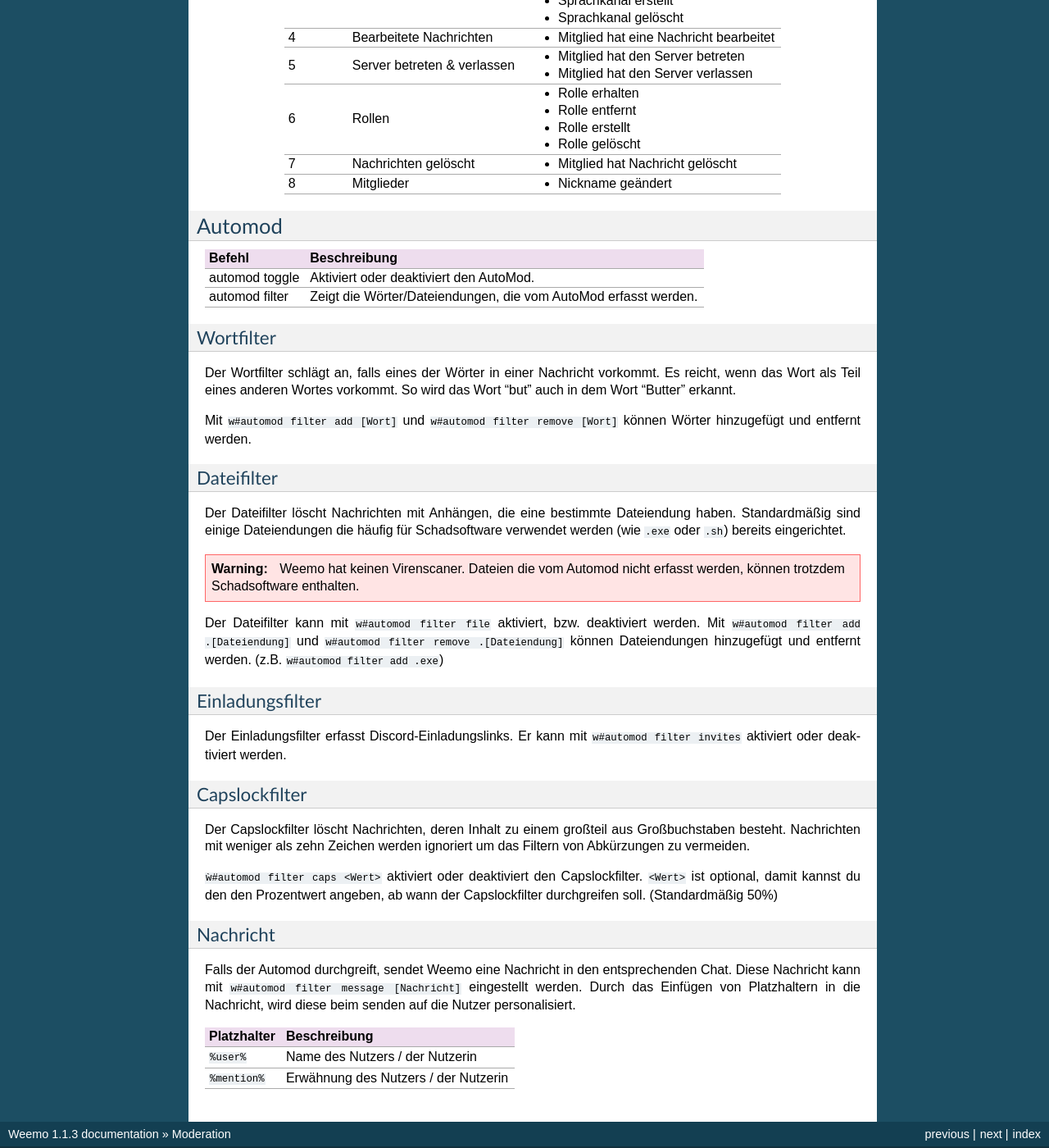
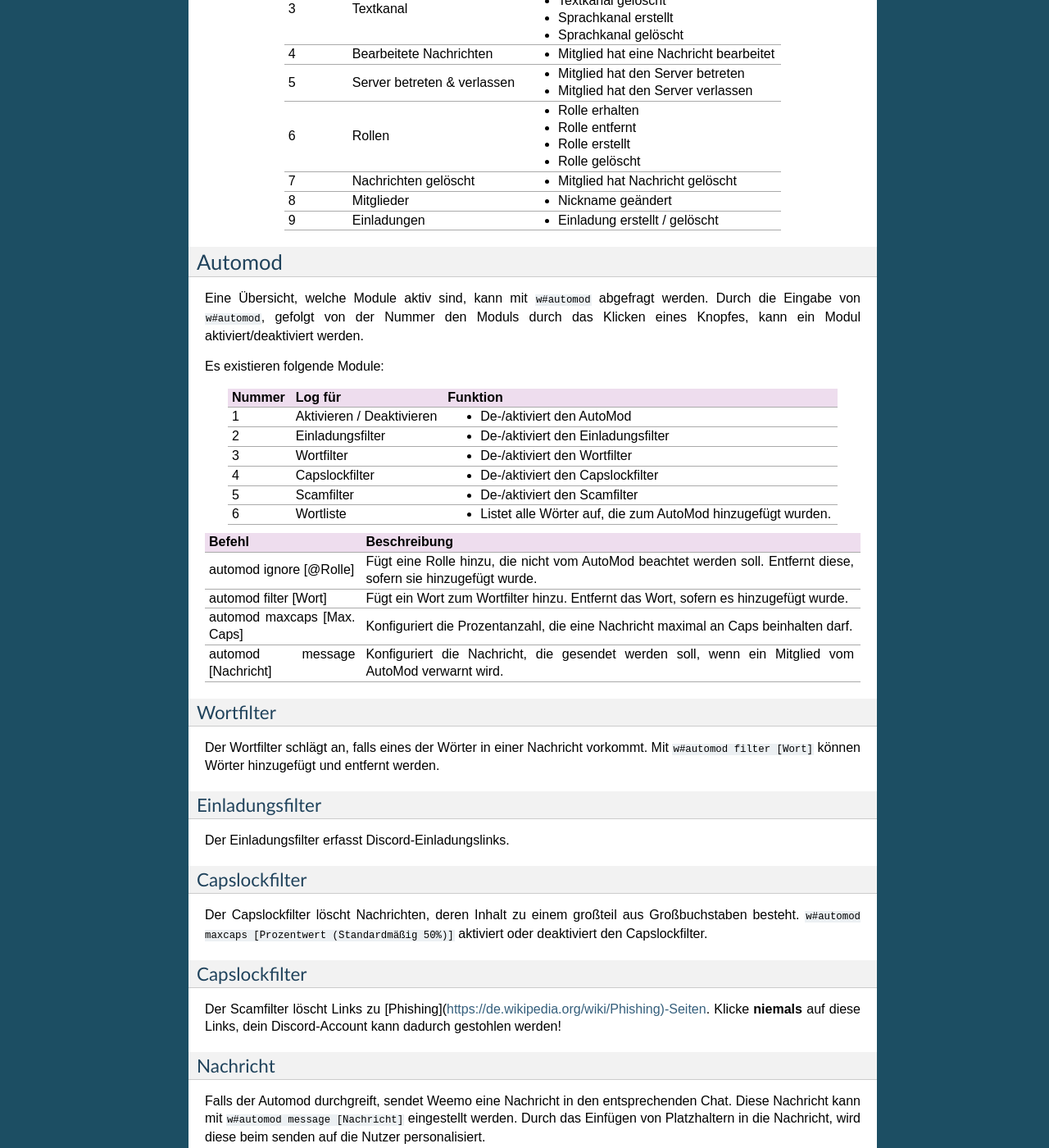
Before and after one commit to niborus/weemo-doc, a Sphinx documentation site: the page built from docs/moderation.rst, in a window 1280 px wide and 1400 px high, scrolled down 2678 px. Shown: the whole window at 82% size. Built offline with Sphinx 7.4.7, drawn with Linux system fonts in a browser that asks for light colours; some of the changed text lies outside the part shown.

Commit message:
Update outdated docs (AutoMod, Modlog)

```diff
--- a/docs/moderation.rst
+++ b/docs/moderation.rst
@@ -114,7 +114,7 @@
 Alias: ``cc``
 
 Löscht die letzten Nachrichten in einem Kanal.
-Die ``Anzahl`` der zu löschenden Nachrichten muss zwischen zwei und 100 liegen.
+Die ``Anzahl`` der zu löschenden Nachrichten muss zwischen 1 und 150 liegen.
 
 Nachrichten, die zu alt sind, können nicht von Weemo gelöscht werden.
 
@@ -152,10 +152,10 @@
 Mit ``w#modlog setchannel [logchannel]`` kann ein Textkanal als Modlog-Kanal eingestellt werden.
 
 Eine Übersicht, welche Module aktiv sind, kann mit ``w#modlog`` abgefragt werden.
-Durch die eingabe von ``w#modlog``, gefolgt von der Nummer den Moduls in einer zweiten Nachricht,
+Durch die Eingabe von ``w#modlog``, gefolgt von der Nummer den Moduls durch das Klicken eines Knopfes,
 kann eine Modul aktiviert/deaktiviert werden.
 
-Es exestieren folgende Module:
+Es existieren folgende Module:
 
 +--------+-----------------------------+------------------------------------------+
 | Nummer | Log für                     | Beinhaltet                               |
@@ -194,62 +194,73 @@
 +--------+-----------------------------+------------------------------------------+
 |      8 | Mitglieder                  | - Nickname geändert                      |
 +--------+-----------------------------+------------------------------------------+
+|      9 | Einladungen                 | - Einladung erstellt / gelöscht          |
++--------+-----------------------------+------------------------------------------+
 
 .. _automod:
 
 Automod
 =======
 
+Eine Übersicht, welche Module aktiv sind, kann mit ``w#automod`` abgefragt werden.
+Durch die Eingabe von ``w#automod``, gefolgt von der Nummer den Moduls durch das Klicken eines Knopfes,
+kann ein Modul aktiviert/deaktiviert werden.
+
+Es existieren folgende Module:
+
++--------+-----------------------------+--------------------------------------------------------------------------------------+
+| Nummer | Log für                     | Funktion                                                                             |
++========+=============================+======================================================================================+
+|      1 | Aktivieren / Deaktivieren   | - De-/aktiviert den AutoMod                                                          |
++--------+-----------------------------+--------------------------------------------------------------------------------------+
+|      2 | Einladungsfilter            | - De-/aktiviert den Einladungsfilter                                                 |
++--------+-----------------------------+--------------------------------------------------------------------------------------+
+|      3 | Wortfilter                  | - De-/aktiviert den Wortfilter                                                       |
++--------+-----------------------------+--------------------------------------------------------------------------------------+
+|      4 | Capslockfilter              | - De-/aktiviert den Capslockfilter                                                   |
++--------+-----------------------------+--------------------------------------------------------------------------------------+
+|      5 | Scamfilter                  | - De-/aktiviert den Scamfilter                                                       |
++--------+-----------------------------+--------------------------------------------------------------------------------------+
+|      6 | Wortliste                   | - Listet alle Wörter auf, die zum AutoMod hinzugefügt wurden.                        |
++--------+-----------------------------+--------------------------------------------------------------------------------------+
+
 .. csv-table::
     :widths: auto
     :align: left
     :header: "Befehl", "Beschreibung"
 
-    "automod toggle", "Aktiviert oder deaktiviert den AutoMod."
-    "automod filter", "Zeigt die Wörter/Dateiendungen, die vom AutoMod erfasst werden."
+    "automod ignore [@Rolle]", "Fügt eine Rolle hinzu, die nicht vom AutoMod beachtet werden soll. Entfernt diese, sofern sie hinzugefügt wurde."
+    "automod filter [Wort]", "Fügt ein Wort zum Wortfilter hinzu. Entfernt das Wort, sofern es hinzugefügt wurde."
+    "automod maxcaps [Max. Caps]", "Konfiguriert die Prozentanzahl, die eine Nachricht maximal an Caps beinhalten darf."
+    "automod message [Nachricht]", "Konfiguriert die Nachricht, die gesendet werden soll, wenn ein Mitglied vom AutoMod verwarnt wird."
 
 Wortfilter
 ^^^^^^^^^^
 
-Der Wortfilter schlägt an, falls eines der Wörter in einer Nachricht vorkommt. Es reicht, wenn das Wort als Teil eines
-anderen Wortes vorkommt. So wird das Wort "but" auch in dem Wort "Butter" erkannt.
-
-Mit ``w#automod filter add [Wort]`` und ``w#automod filter remove [Wort]`` können Wörter hinzugefügt und entfernt
-werden.
-
-Dateifilter
-^^^^^^^^^^^
-
-Der Dateifilter löscht Nachrichten mit Anhängen, die eine bestimmte Dateiendung haben.
-Standardmäßig sind einige Dateiendungen die häufig für Schadsoftware verwendet werden (wie ``.exe`` oder ``.sh``)
-bereits eingerichtet.
-
-.. warning:: Weemo hat keinen Virenscaner. Dateien die vom Automod nicht erfasst werden, können trotzdem Schadsoftware enthalten.
-
-Der Dateifilter kann mit ``w#automod filter file`` aktiviert, bzw. deaktiviert werden.
-Mit ``w#automod filter add .[Dateiendung]`` und ``w#automod filter remove .[Dateiendung]`` können Dateiendungen
-hinzugefügt und entfernt werden. (z.B. ``w#automod filter add .exe``)
+Der Wortfilter schlägt an, falls eines der Wörter in einer Nachricht vorkommt.
+Mit ``w#automod filter [Wort]`` können Wörter hinzugefügt und entfernt werden.
 
 Einladungsfilter
 ^^^^^^^^^^^^^^^^
 
-Der Einladungsfilter erfasst Discord-Einladungslinks. Er kann mit ``w#automod filter invites`` aktiviert oder deaktiviert werden.
+Der Einladungsfilter erfasst Discord-Einladungslinks.
 
 Capslockfilter
 ^^^^^^^^^^^^^^
 
 Der Capslockfilter löscht Nachrichten, deren Inhalt zu einem großteil aus Großbuchstaben besteht.
-Nachrichten mit weniger als zehn Zeichen werden ignoriert um das Filtern von Abkürzungen zu vermeiden.
+``w#automod maxcaps [Prozentwert (Standardmäßig 50%)]`` aktiviert oder deaktiviert den Capslockfilter.
 
-``ẁ#automod filter caps <Wert>`` aktiviert oder deaktiviert den Capslockfilter.
-``<Wert>`` ist optional, damit kannst du den den Prozentwert angeben, ab wann der Capslockfilter durchgreifen soll.
-(Standardmäßig 50%)
+Capslockfilter
+^^^^^^^^^^^^^^
+
+Der Scamfilter löscht Links zu [Phishing](https://de.wikipedia.org/wiki/Phishing)-Seiten. Klicke **niemals** auf diese Links, dein Discord-Account kann dadurch gestohlen werden!
 
 Nachricht
 ^^^^^^^^^
 
 Falls der Automod durchgreift, sendet Weemo eine Nachricht in den entsprechenden Chat. Diese Nachricht kann mit
-``w#automod filter message [Nachricht]`` eingestellt werden.
+``w#automod message [Nachricht]`` eingestellt werden.
 Durch das Einfügen von Platzhaltern in die Nachricht, wird diese beim senden auf die Nutzer personalisiert.
 
 .. csv-table::
```
